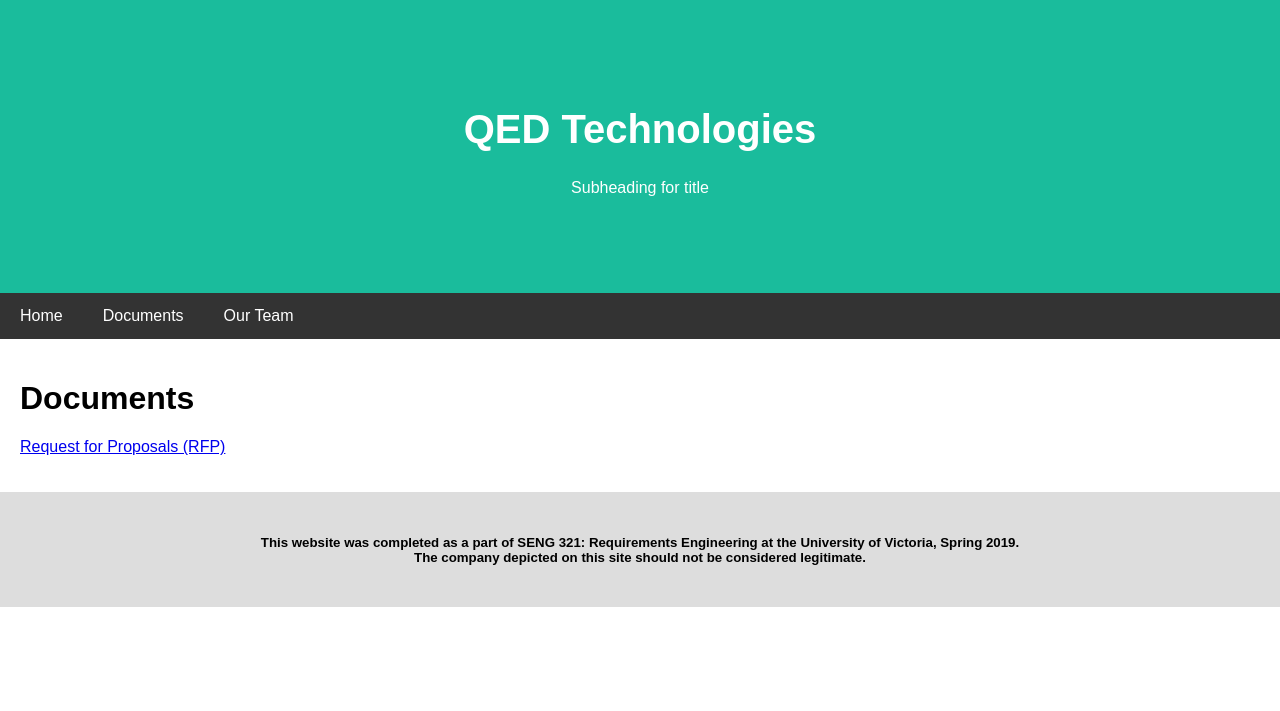
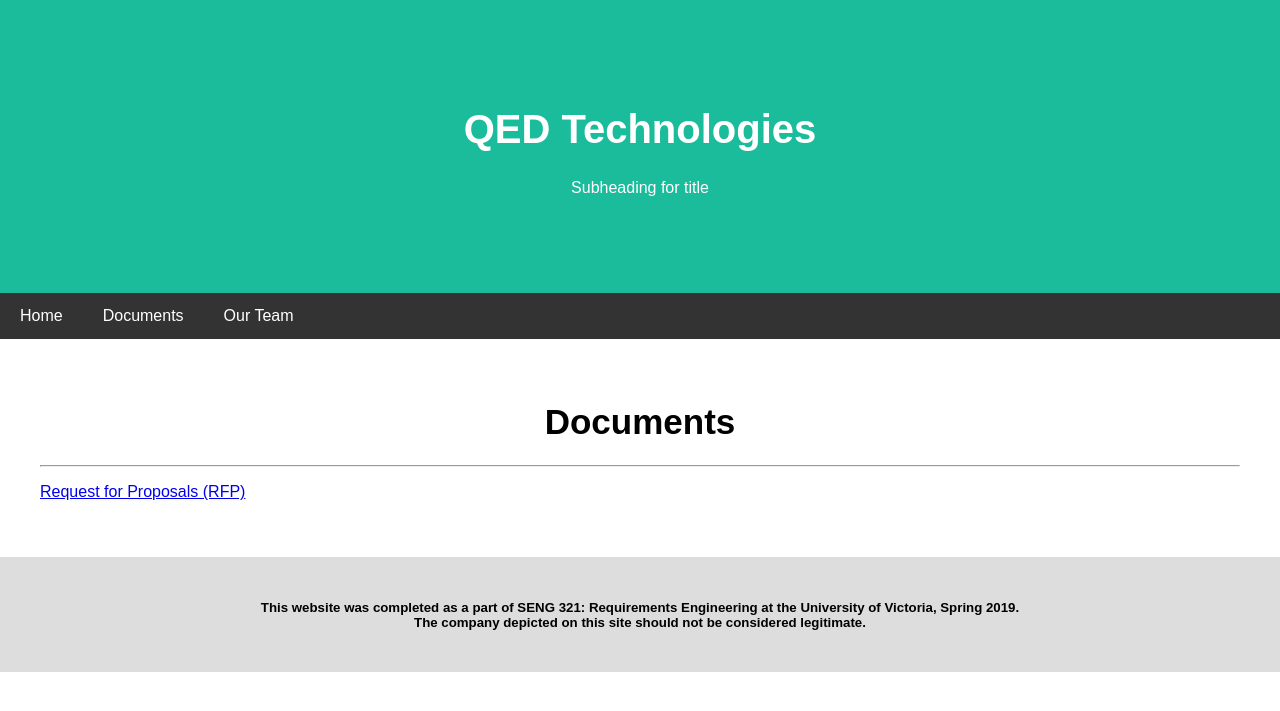
Before and after one commit to seng321group3/designer-site, a Jekyll site: the page built from documents.md, in a window 1280 px wide. Shown: the top 711 px of the page. Built offline with Jekyll 4.4.1, drawn with Linux system fonts in a browser that asks for light colours; nearby versions of some CDN libraries.

Commit message:
Modified the documents page to reflect the updated header style.

```diff
--- a/documents.md
+++ b/documents.md
@@ -3,6 +3,8 @@ layout: markdown
 title: About Us
 ---
 
-# Documents
-
-[Request for Proposals (RFP)](#)
+ <div class="main">
+    <h1 class="subpage-header" id="documents">Documents</h1>
+    <hr/>
+        <p><a href="#">Request for Proposals (RFP)</a></p>
+</div>
```
